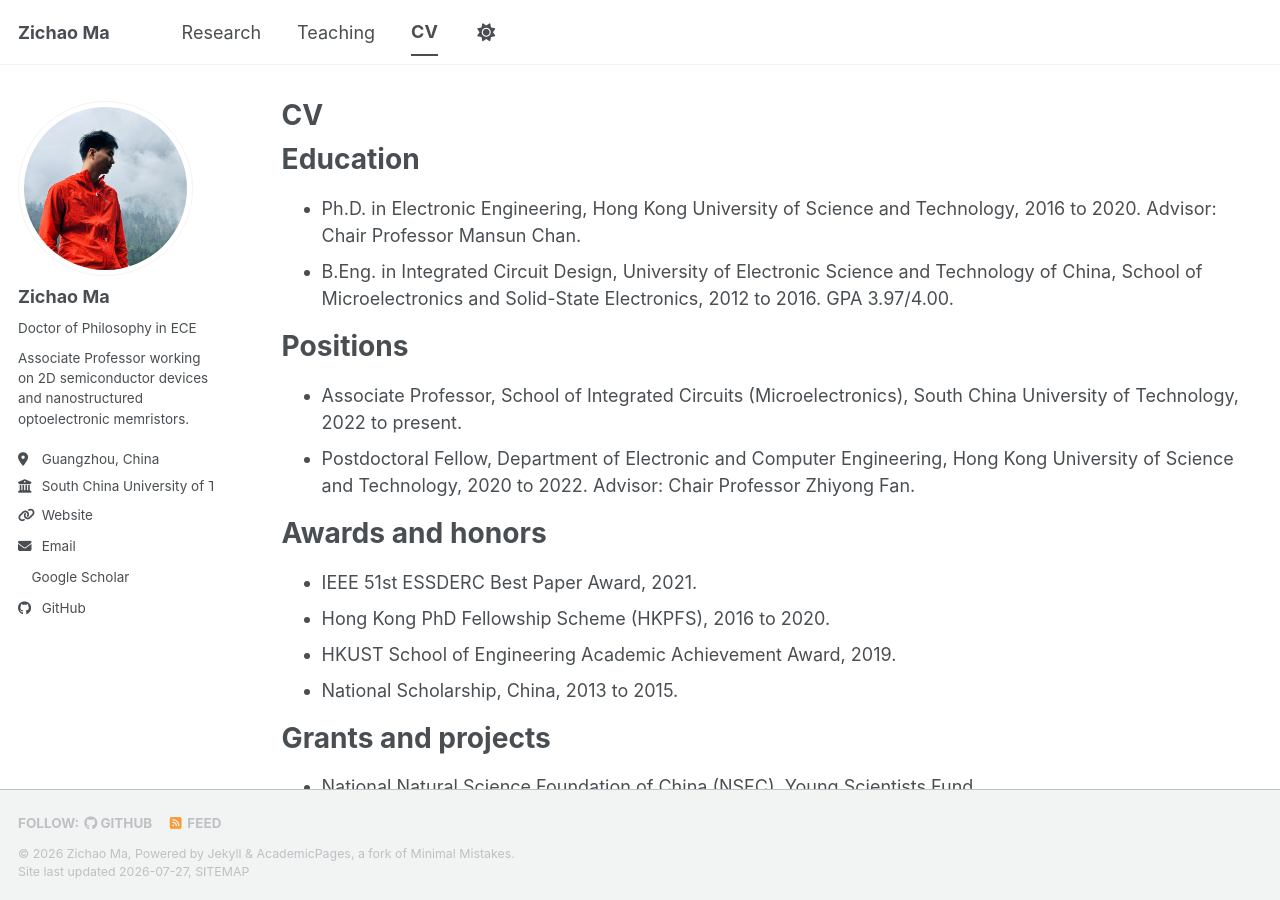
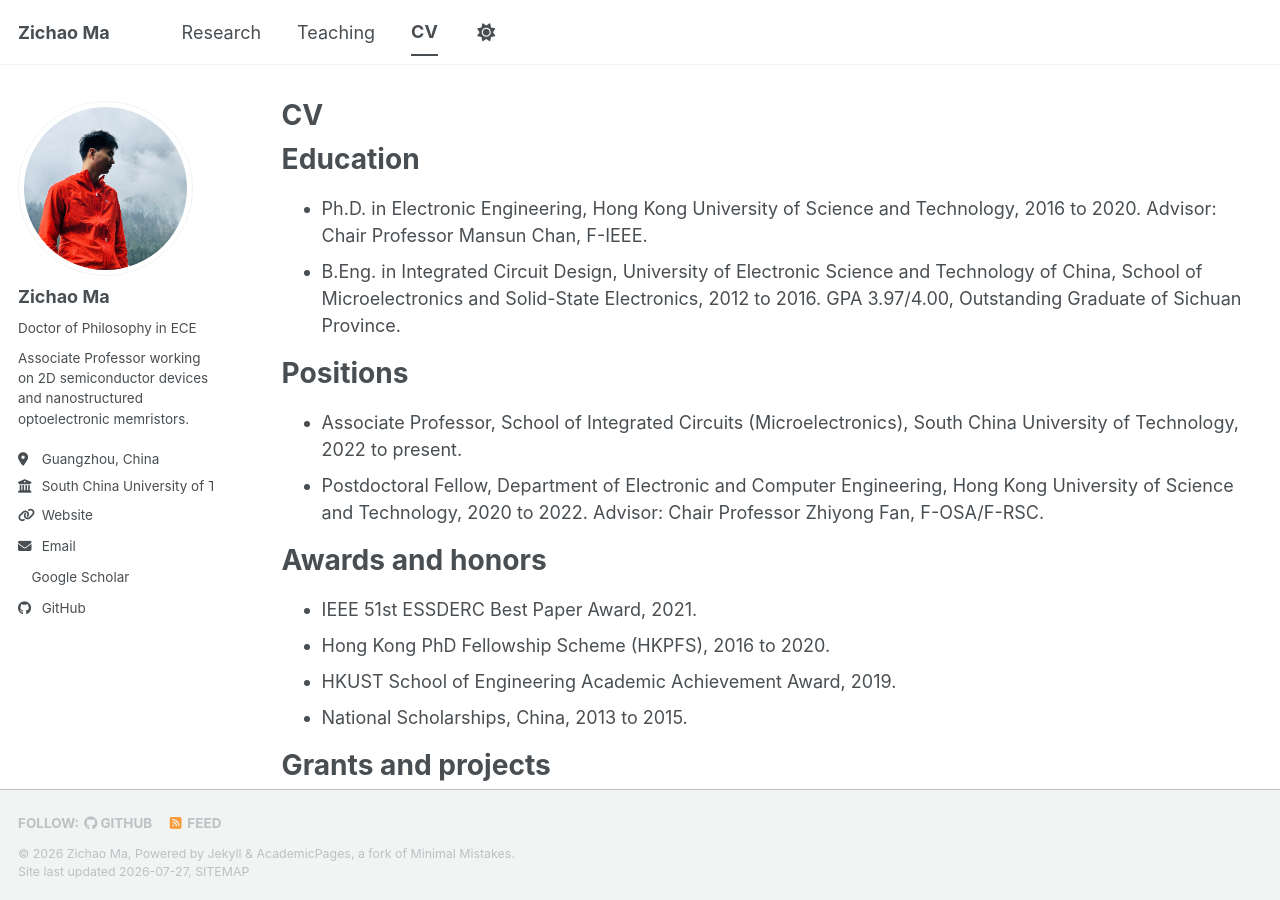
Before and after one commit to ZichaoMa/zma_homepage, a Jekyll site: the page built from _pages/cv.md, in a window 1280 px wide and 900 px high. Built offline with Jekyll 4.4.1, drawn with Linux system fonts in a browser that asks for light colours; a style sheet for code colours, icons or effects is not loaded.

Commit message:
cv update

```diff
--- a/_pages/cv.md
+++ b/_pages/cv.md
@@ -11,20 +11,20 @@ redirect_from:
 
 Education
 ======
-* Ph.D. in Electronic Engineering, Hong Kong University of Science and Technology, 2016 to 2020. Advisor: Chair Professor Mansun Chan.
-* B.Eng. in Integrated Circuit Design, University of Electronic Science and Technology of China, School of Microelectronics and Solid-State Electronics, 2012 to 2016. GPA 3.97/4.00.
+* Ph.D. in Electronic Engineering, Hong Kong University of Science and Technology, 2016 to 2020. Advisor: Chair Professor Mansun Chan, F-IEEE.
+* B.Eng. in Integrated Circuit Design, University of Electronic Science and Technology of China, School of Microelectronics and Solid-State Electronics, 2012 to 2016. GPA 3.97/4.00, Outstanding Graduate of Sichuan Province.
 
 Positions
 ======
 * Associate Professor, School of Integrated Circuits (Microelectronics), South China University of Technology, 2022 to present.
-* Postdoctoral Fellow, Department of Electronic and Computer Engineering, Hong Kong University of Science and Technology, 2020 to 2022. Advisor: Chair Professor Zhiyong Fan.
+* Postdoctoral Fellow, Department of Electronic and Computer Engineering, Hong Kong University of Science and Technology, 2020 to 2022. Advisor: Chair Professor Zhiyong Fan, F-OSA/F-RSC.
 
 Awards and honors
 ======
 * IEEE 51st ESSDERC Best Paper Award, 2021.
 * Hong Kong PhD Fellowship Scheme (HKPFS), 2016 to 2020.
 * HKUST School of Engineering Academic Achievement Award, 2019.
-* National Scholarship, China, 2013 to 2015.
+* National Scholarships, China, 2013 to 2015.
 
 Grants and projects
 ======
```
Also changed, not shown: 1 other file.
